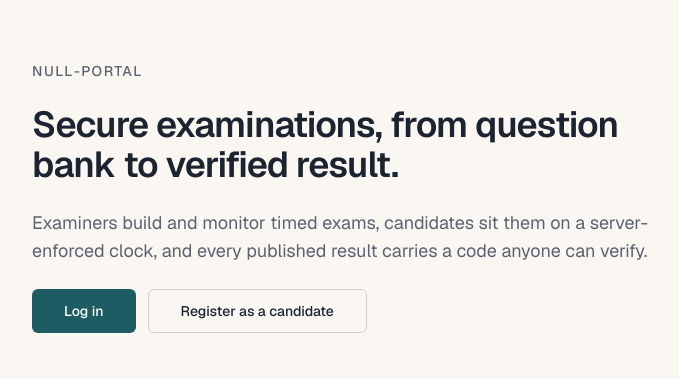
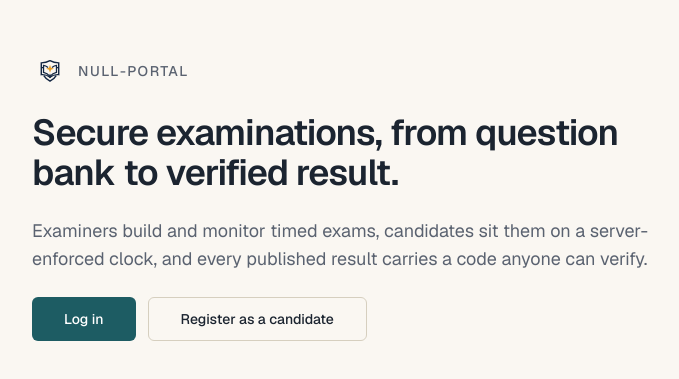
Before and after one commit to Hasnatrasool163/null-portal, a Next.js app: page / in a window 1280 px wide. Shown: the part 203-582 px from the top of the page, without its empty margins (296-975 px from the left). Built offline with nearby package versions, Linux system fonts and the light colour scheme; no server answers.

Commit message:
Add null-portal SVG emblem to header, landing page, and favicon

```diff
--- a/src/app/page.tsx
+++ b/src/app/page.tsx
@@ -1,15 +1,19 @@
 import Link from "next/link";
 import { redirect } from "next/navigation";
 import { Button } from "@/components/ui/button";
+import { BrandLogo } from "@/components/brand-logo";
 import { getCurrentUser } from "@/server/auth/current-user";
 
 export default async function Home() {
   if (await getCurrentUser()) redirect("/dashboard");
   return (
     <main className="mx-auto flex min-h-screen max-w-2xl flex-col items-start justify-center gap-6 px-6">
-      <p className="text-muted-foreground text-sm font-medium tracking-widest uppercase">
-        null-portal
-      </p>
+      <div className="flex items-center gap-2.5">
+        <BrandLogo className="h-9 w-9" />
+        <p className="text-muted-foreground text-sm font-medium tracking-widest uppercase">
+          null-portal
+        </p>
+      </div>
       <h1 className="text-4xl font-semibold tracking-tight">
         Secure examinations, from question bank to verified result.
       </h1>
--- a/src/components/app-shell.tsx
+++ b/src/components/app-shell.tsx
@@ -14,6 +14,7 @@ import { useTheme } from "next-themes";
 import { toast } from "sonner";
 import { Button } from "@/components/ui/button";
 import { Badge } from "@/components/ui/misc";
+import { BrandLogo } from "@/components/brand-logo";
 import { cn } from "@/lib/utils";
 import { api } from "@/lib/api-client";
 import { ROLE_LABEL, type Role, type SessionUser } from "@/shared/schemas/auth";
@@ -64,8 +65,9 @@ export function AppShell({
         <div className="mx-auto flex max-w-6xl flex-wrap items-center gap-x-6 gap-y-2 px-4 py-3">
           <Link
             href="/dashboard"
-            className="text-lg font-semibold tracking-tight"
+            className="inline-flex items-center gap-2 text-lg font-semibold tracking-tight"
           >
+            <BrandLogo className="h-7 w-7" />
             null-portal
           </Link>
           <nav className="flex flex-1 items-center gap-1" aria-label="Main">
--- /dev/null
+++ b/src/components/brand-logo.tsx
@@ -0,0 +1,65 @@
+import { cn } from "@/lib/utils";
+
+/** null-portal emblem: adapts shield/book stroke to theme ink, keeps gold star. */
+export function BrandLogo({ className }: { className?: string }) {
+  return (
+    <svg
+      xmlns="http://www.w3.org/2000/svg"
+      viewBox="0 0 256 256"
+      fill="none"
+      aria-hidden="true"
+      className={cn("h-7 w-7 shrink-0 text-[#132642] dark:text-[#e8e4dc]", className)}
+    >
+      <path
+        d="M66 94V70C89 70 110 65 128 55C146 65 167 70 190 70V94"
+        stroke="currentColor"
+        strokeWidth="10"
+        strokeLinecap="square"
+        strokeLinejoin="miter"
+      />
+      <path
+        d="M76 104H66V154C88 152 110 158 128 172"
+        stroke="currentColor"
+        strokeWidth="10"
+        strokeLinecap="square"
+        strokeLinejoin="miter"
+      />
+      <path
+        d="M180 104H190V154C168 152 146 158 128 172"
+        stroke="currentColor"
+        strokeWidth="10"
+        strokeLinecap="square"
+        strokeLinejoin="miter"
+      />
+      <path
+        d="M114 103C103 94 92 89 82 88V138C99 142 114 150 128 166"
+        stroke="currentColor"
+        strokeWidth="9"
+        strokeLinecap="butt"
+        strokeLinejoin="miter"
+      />
+      <path
+        d="M142 103C153 94 164 89 174 88V138C157 142 142 150 128 166"
+        stroke="currentColor"
+        strokeWidth="9"
+        strokeLinecap="butt"
+        strokeLinejoin="miter"
+      />
+      <path
+        d="M124 145L128 154L132 145V169L128 173L124 169V145Z"
+        fill="currentColor"
+      />
+      <path
+        d="M84 161C94 178 109 191 128 200C147 191 162 178 172 161"
+        stroke="currentColor"
+        strokeWidth="10"
+        strokeLinecap="butt"
+        strokeLinejoin="miter"
+      />
+      <path
+        d="M128 84L135 105L156 112L135 119L128 140L121 119L100 112L121 105Z"
+        fill="#E89D24"
+      />
+    </svg>
+  );
+}
```
Also changed, not shown: public/logo.svg (added), src/app/icon.svg (added).
